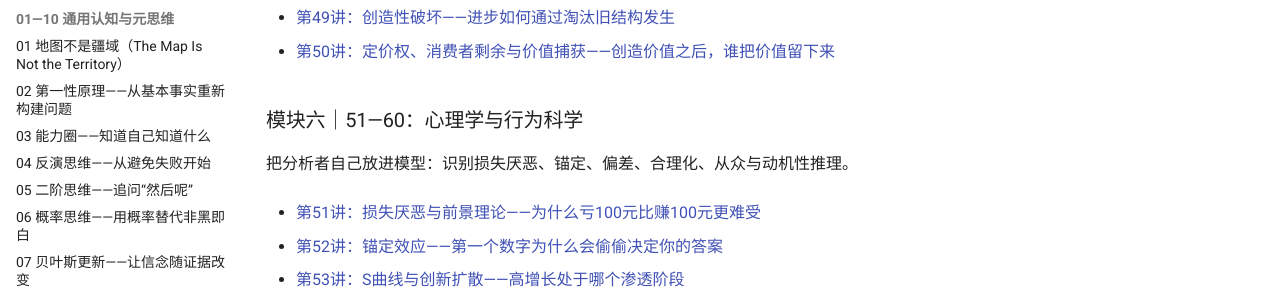
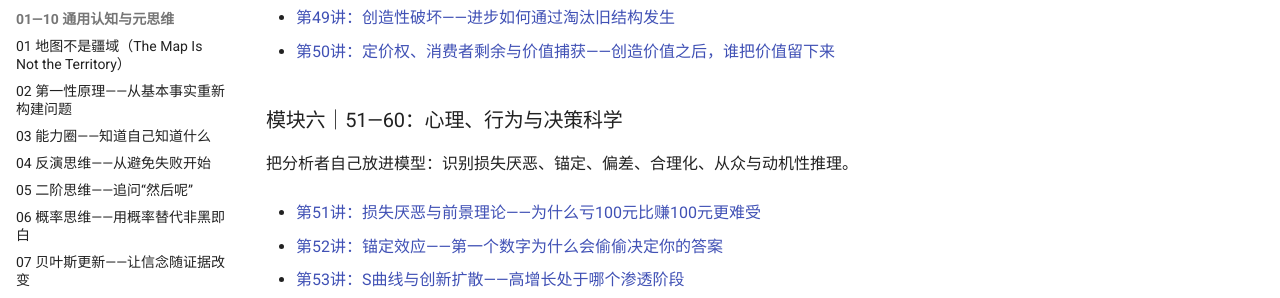
Before and after one commit to TangHuaiZhe/mental-models-audit, an MkDocs documentation site: the page built from docs/index.md, in a window 1280 px wide and 900 px high, scrolled down 4132 px. Shown: the part 152-450 px from the top of the window. Built offline with MkDocs 1.6.1 and Material for MkDocs 9.7.7, drawn with Linux system fonts in a browser that asks for light colours; comment, search, counter and statistics services are not loaded.

Commit message:
docs: align v1.0 module naming and regression metadata

```diff
--- a/docs/index.md
+++ b/docs/index.md
@@ -174,7 +174,7 @@
 
 - [第50讲：定价权、消费者剩余与价值捕获——创造价值之后，谁把价值留下来](course/050-pricing-power-value-capture.md)
 
-### 模块六｜51—60：心理学与行为科学
+### 模块六｜51—60：心理、行为与决策科学
 
 把分析者自己放进模型：识别损失厌恶、锚定、偏差、合理化、从众与动机性推理。
 
--- a/mkdocs.yml
+++ b/mkdocs.yml
@@ -95,7 +95,7 @@ nav:
       - "48 交易成本——市场和公司都不是免费的": course/048-transaction-costs.md
       - "49 创造性破坏——进步如何通过淘汰旧结构发生": course/049-creative-destruction.md
       - "50 定价权、消费者剩余与价值捕获——创造价值之后，谁把价值留下来": course/050-pricing-power-value-capture.md
-  - 51—60 心理学与行为科学:
+  - 51—60 心理、行为与决策科学:
       - "51 损失厌恶与前景理论——为什么亏100元比赚100元更难受": course/051-loss-aversion-prospect.md
       - "52 锚定效应——第一个数字为什么会偷偷决定你的答案": course/052-anchoring.md
       - "53 S曲线与创新扩散——高增长处于哪个渗透阶段": course/053-s-curve-diffusion.md
```
Also changed, not shown: 1 other file.
